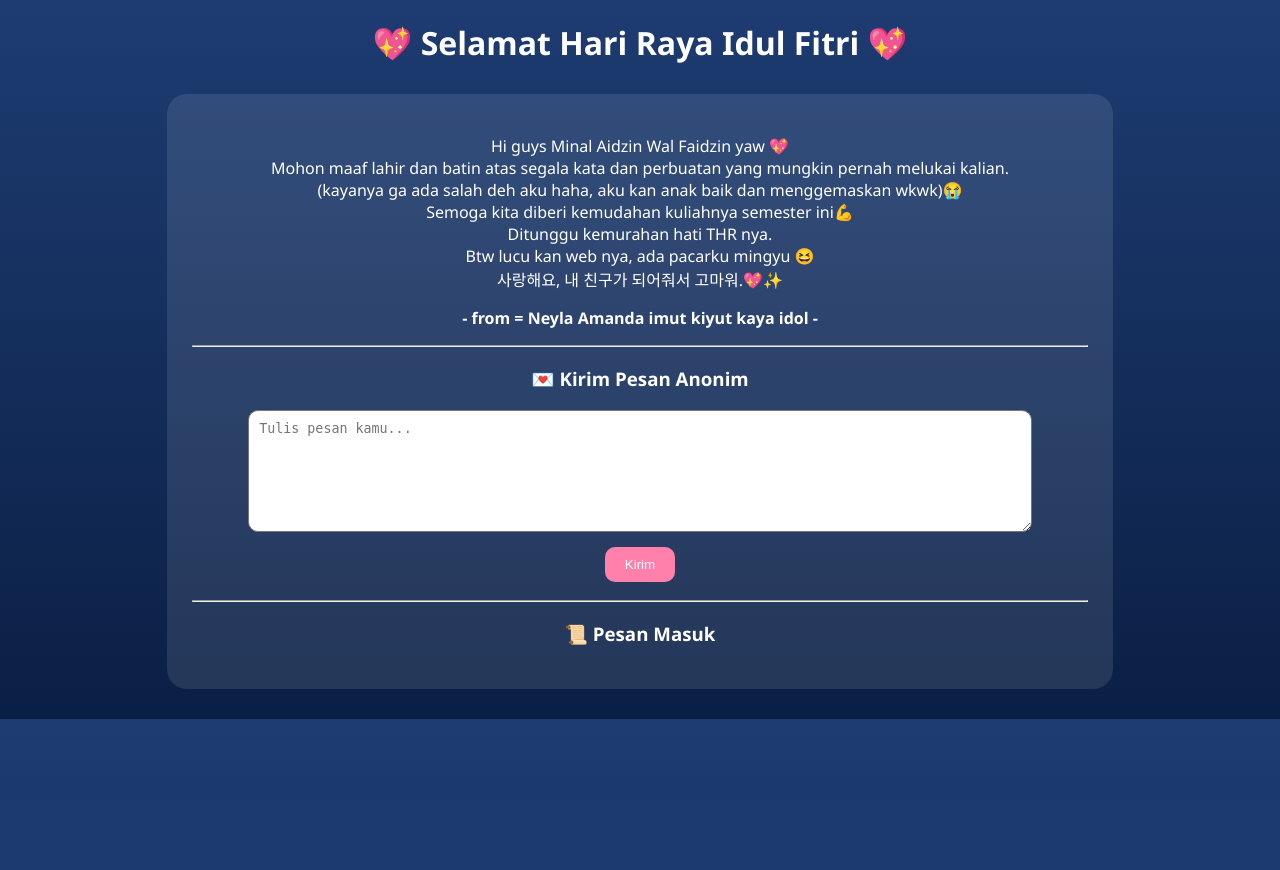
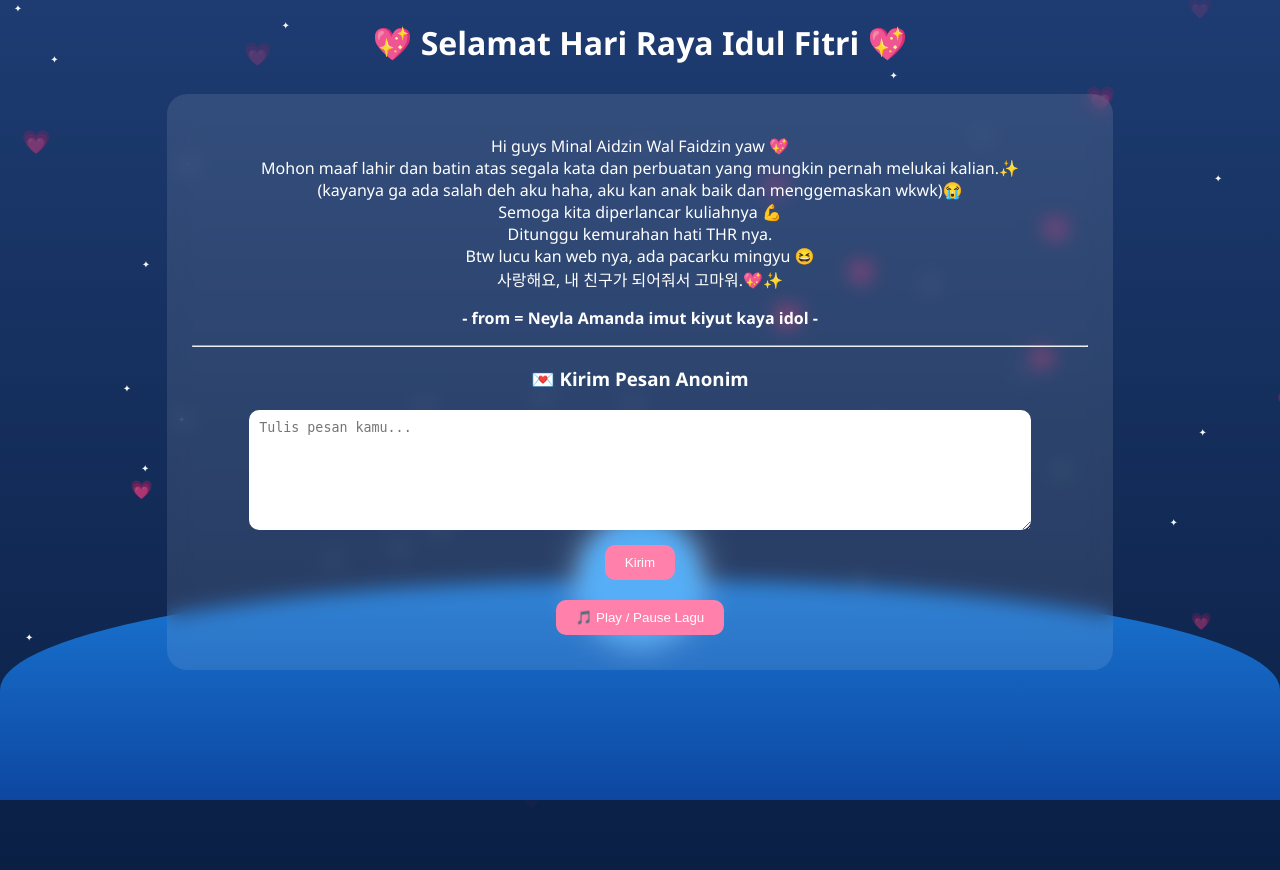
Before and after one commit to girlmy079-netizen/lucu, a Flask app: page / in a window 1280 px wide. Before the commit the page ends 719 px from the top, so only its background shows below. Run offline with Flask 3, Linux system fonts and the light colour scheme; data that the repository does not hold is empty.

Commit message:
index.html

```diff
--- a/templates/index.html
+++ b/templates/index.html
@@ -11,20 +11,71 @@ body {
     background: linear-gradient(to top, #0a1f44, #1e3c72);
     color: white;
     text-align: center;
+    overflow-x: hidden;
 }
 
+/* 💖 HEART */
+.heart {
+    position: fixed;
+    top: 0;
+    color: pink;
+    animation: floatUp 6s linear infinite;
+    z-index: 1;
+}
+
+@keyframes floatUp {
+    0% { transform: translateY(100vh); opacity: 0; }
+    50% { opacity: 1; }
+    100% { transform: translateY(-10vh); opacity: 0; }
+}
+
+/* ⭐ STAR */
+.star {
+    position: fixed;
+    color: white;
+    font-size: 10px;
+    animation: twinkle 2s infinite alternate;
+    z-index: 1;
+}
+
+@keyframes twinkle {
+    from { opacity: 0.3; }
+    to { opacity: 1; }
+}
+
+/* 🎤 MINGYU */
+.mingyu {
+    position: fixed;
+    width: 200px;
+    border-radius: 15px;
+    animation: appear 6s ease-in-out;
+    z-index: 3;
+    box-shadow: 0 0 20px pink;
+}
+
+@keyframes appear {
+    0% { opacity: 0; transform: scale(0.5) translateY(50px);}
+    50% { opacity: 1; transform: scale(1);}
+    100% { opacity: 0; transform: translateY(-50px);}
+}
+
+/* CARD */
 .card {
     background: rgba(255,255,255,0.1);
     padding: 25px;
     border-radius: 20px;
     width: 70%;
-    margin: 30px auto;
+    margin: 30px auto 200px auto;
+    backdrop-filter: blur(10px);
+    position: relative;
+    z-index: 10;
 }
 
 textarea {
     width: 85%;
     height: 100px;
     border-radius: 10px;
+    border: none;
     padding: 10px;
 }
 
@@ -38,16 +89,31 @@ button {
     cursor: pointer;
 }
 
-ul {
-    list-style: none;
-    padding: 0;
+button:hover {
+    background: #ff4081;
 }
 
-li {
-    background: rgba(255,255,255,0.2);
-    margin: 5px;
-    padding: 10px;
-    border-radius: 10px;
+/* 🕌 MASJID */
+.mosque {
+    position: fixed;
+    bottom: 0;
+    width: 100%;
+    height: 220px;
+    background: linear-gradient(to top, #0d47a1, #1976d2);
+    border-top-left-radius: 50%;
+    border-top-right-radius: 50%;
+    z-index: 2;
+}
+
+.dome {
+    width: 120px;
+    height: 120px;
+    background: #42a5f5;
+    border-radius: 50%;
+    margin: auto;
+    position: relative;
+    top: -60px;
+    box-shadow: 0 0 30px #90caf9;
 }
 </style>
 </head>
@@ -57,15 +123,14 @@ li {
 <h1>💖 Selamat Hari Raya Idul Fitri 💖</h1>
 
 <div class="card">
-
 <p>
 Hi guys Minal Aidzin Wal Faidzin yaw 💖<br>
-Mohon maaf lahir dan batin atas segala kata dan perbuatan yang mungkin pernah melukai kalian.<br>
+Mohon maaf lahir dan batin atas segala kata dan perbuatan yang mungkin pernah melukai kalian.✨<br>
 (kayanya ga ada salah deh aku haha, aku kan anak baik dan menggemaskan wkwk)😭<br>
-Semoga kita diberi kemudahan kuliahnya semester ini💪<br>
+Semoga kita diperlancar kuliahnya 💪<br>
 Ditunggu kemurahan hati THR nya. <br>
 Btw lucu kan web nya, ada pacarku mingyu 😆<br>
-사랑해요, 내 친구가 되어줘서 고마워.💖✨
+사랑해요, 내 친구가 되어줘서 고마워.💖✨<br>
 </p>
 
 <p><b>- from = Neyla Amanda imut kiyut kaya idol -</b></p>
@@ -76,18 +141,56 @@ Btw lucu kan web nya, ada pacarku mingyu 😆<br>
 <textarea id="pesan" placeholder="Tulis pesan kamu..."></textarea><br>
 
 <button onclick="kirimPesan()">Kirim</button>
-
-<hr>
-
-<h3>📜 Pesan Masuk</h3>
-<ul id="listPesan"></ul>
+<br>
+<button onclick="toggleMusic()">🎵 Play / Pause Lagu</button>
 
 </div>
 
+<!-- 🎵 MUSIK -->
+<audio id="lagu" loop>
+    <source src="{{ url_for('static', filename='lagu.mp3') }}" type="audio/mpeg">
+</audio>
+
+<div class="mosque">
+    <div class="dome"></div>
+</div>
+
 <script>
-// =======================
-// KIRIM PESAN
-// =======================
+// 💖 HEART
+setInterval(() => {
+    let heart = document.createElement("div");
+    heart.className = "heart";
+    heart.innerHTML = "💗";
+    heart.style.left = Math.random() * window.innerWidth + "px";
+    heart.style.fontSize = (Math.random() * 10 + 15) + "px";
+    document.body.appendChild(heart);
+    setTimeout(() => heart.remove(), 6000);
+}, 300);
+
+// ⭐ STAR
+for (let i = 0; i < 40; i++) {
+    let star = document.createElement("div");
+    star.className = "star";
+    star.innerHTML = "✦";
+    star.style.left = Math.random() * 100 + "vw";
+    star.style.top = Math.random() * 100 + "vh";
+    document.body.appendChild(star);
+}
+
+// 🎤 MINGYU
+setInterval(() => {
+    let img = document.createElement("img");
+    img.src = "{{ url_for('static', filename='mingyu.jpg') }}";
+    img.className = "mingyu";
+
+    img.style.left = Math.random() * 80 + "vw";
+    img.style.top = Math.random() * 60 + "vh";
+
+    document.body.appendChild(img);
+    setTimeout(() => img.remove(), 6000);
+}, 5000);
+
+// 💌 KIRIM PESAN (TANPA TAMPILKAN)
 function kirimPesan() {
     let pesan = document.getElementById("pesan").value;
 
@@ -107,30 +210,14 @@ function kirimPesan() {
     .then(() => {
         alert("Pesan terkirim 💖");
         document.getElementById("pesan").value = "";
-        loadPesan();
     });
 }
 
-// =======================
-// LOAD PESAN
-// =======================
-function loadPesan() {
-    fetch("/pesan")
-    .then(res => res.json())
-    .then(data => {
-        let list = document.getElementById("listPesan");
-        list.innerHTML = "";
-
-        data.forEach(p => {
-            let li = document.createElement("li");
-            li.textContent = p;
-            list.appendChild(li);
-        });
-    });
+// 🎵 MUSIC
+function toggleMusic() {
+    let lagu = document.getElementById("lagu");
+    lagu.paused ? lagu.play() : lagu.pause();
 }
-
-// auto load
-loadPesan();
 </script>
 
 </body>
```
